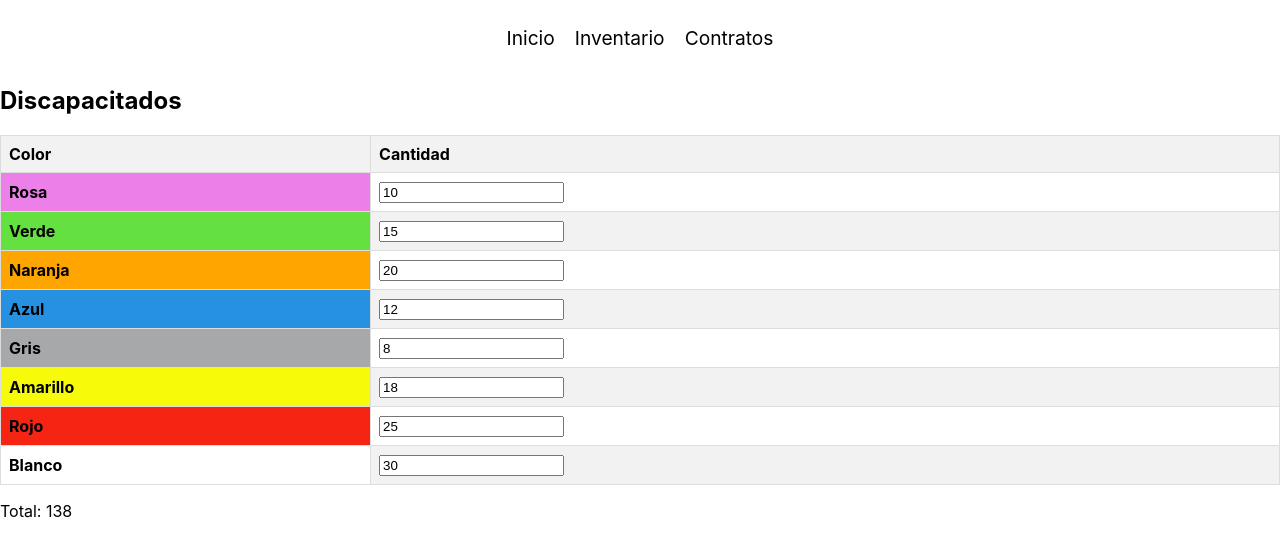
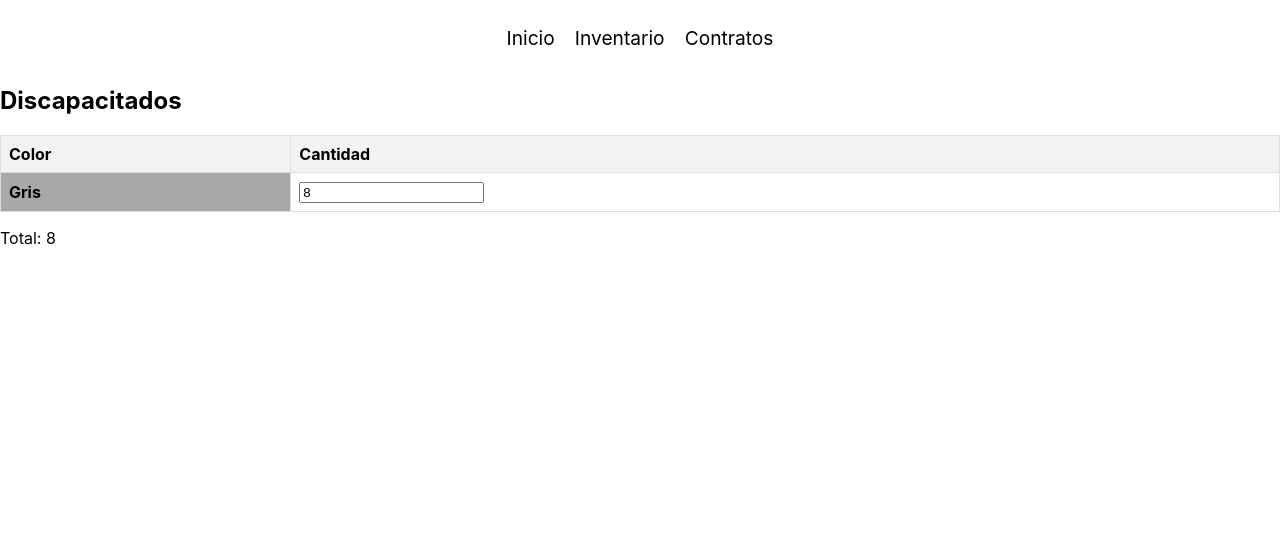
Before and after one commit to JesusUriel24/cliente, a React (Create React App) app: page /secciones/Discapacitados in a window 1280 px wide. Shown: the top 556 px of the page. Built offline with nearby package versions, Linux system fonts and the light colour scheme.

Commit message:
06/04/2024

```diff
--- a/src/components/Inicio.js
+++ b/src/components/Inicio.js
@@ -11,8 +11,8 @@ const Inicio = () => {
         <img src={imagen1} alt="Imagen 1" />
       </div>
       <div className="texto-container">
-        <h1>Bienvenido a nuestra aplicación</h1>
-        <p>Explora nuestras funcionalidades y descubre todo lo que podemos ofrecerte.</p>
+        <h1>Bienvenido a SaniMovil de Tlaxcala</h1>
+        <p>En SANIMÓVIL DE TLAXCALA usted encontrará servicio y atención en la renta de sanitarios móviles para eventos. Dentro de nuestros productos en renta podemos ofrecerle sanitarios de diferentes tipos, tales como: V.I.P., de obra, para personas con capacidades diferentes, lavamanos, regaderas y módulos para gel alcohol y sanitizante.</p>
       </div>
       <div className="imagen-container">
       <img src={imagen2} alt="Imagen 2" />
--- a/src/components/secciones/Armal.js
+++ b/src/components/secciones/Armal.js
@@ -4,14 +4,9 @@ import '../styles/styles.css';
 const Armal = () => {
   // Datos de ejemplo para la tabla
   const [datosTabla, setDatosTabla] = useState([
-    { color: 'Rosa', cantidad: 10, style: { backgroundColor: '#ED7FE8' } },
-    { color: 'Verde', cantidad: 15, style: { backgroundColor: '#65E041' } },
-    { color: 'Naranja', cantidad: 20, style: { backgroundColor: 'orange' } },
-    { color: 'Azul', cantidad: 12, style: { backgroundColor: '#2591E0' } },
     { color: 'Gris', cantidad: 8, style: { backgroundColor: '#A6A8AA' } },
-    { color: 'Amarillo', cantidad: 18, style: { backgroundColor: '#F7FB0A' } },
     { color: 'Rojo', cantidad: 25, style: { backgroundColor: '#F52413' } },
-    { color: 'Blanco', cantidad: 30, style: { backgroundColor: 'white' } },
+
   ]);
 
   const [total, setTotal] = useState(0);
--- a/src/components/secciones/BlustarObra.js
+++ b/src/components/secciones/BlustarObra.js
@@ -5,8 +5,8 @@ import '../styles/styles.css';
 const BlustarObra = () => {
   // Datos de ejemplo para la tabla
   const [datosTabla, setDatosTabla] = useState([
-    { color: 'Blustar Estandar Obra', cantidad: 10, style: { backgroundColor: '#ED7FE8' } },
-    { color: 'Blustar Ejecutivos Obra', cantidad: 15, style: { backgroundColor: '#65E041' } },
+    { color: 'Blustar Estandar Obra', cantidad: 10, style: { backgroundColor: '#EF2312' } },
+    { color: 'Blustar Ejecutivos Obra', cantidad: 15, style: { backgroundColor: '#EF2312' } },
   ]);
 
   const [total, setTotal] = useState(0);
--- a/src/components/secciones/Discapacitados.js
+++ b/src/components/secciones/Discapacitados.js
@@ -4,14 +4,9 @@ import '../styles/styles.css';
 const Discapacitados = () => {
   // Datos de ejemplo para la tabla
   const [datosTabla, setDatosTabla] = useState([
-    { color: 'Rosa', cantidad: 10, style: { backgroundColor: '#ED7FE8' } },
-    { color: 'Verde', cantidad: 15, style: { backgroundColor: '#65E041' } },
-    { color: 'Naranja', cantidad: 20, style: { backgroundColor: 'orange' } },
-    { color: 'Azul', cantidad: 12, style: { backgroundColor: '#2591E0' } },
+
     { color: 'Gris', cantidad: 8, style: { backgroundColor: '#A6A8AA' } },
-    { color: 'Amarillo', cantidad: 18, style: { backgroundColor: '#F7FB0A' } },
-    { color: 'Rojo', cantidad: 25, style: { backgroundColor: '#F52413' } },
-    { color: 'Blanco', cantidad: 30, style: { backgroundColor: 'white' } },
+
   ]);
 
   const [total, setTotal] = useState(0);
--- a/src/components/secciones/Fibra.js
+++ b/src/components/secciones/Fibra.js
@@ -4,13 +4,7 @@ import '../styles/styles.css';
 const Fibra = () => {
   // Datos de ejemplo para la tabla
   const [datosTabla, setDatosTabla] = useState([
-    { color: 'Rosa', cantidad: 10, style: { backgroundColor: '#ED7FE8' } },
-    { color: 'Verde', cantidad: 15, style: { backgroundColor: '#65E041' } },
-    { color: 'Naranja', cantidad: 20, style: { backgroundColor: 'orange' } },
-    { color: 'Azul', cantidad: 12, style: { backgroundColor: '#2591E0' } },
-    { color: 'Gris', cantidad: 8, style: { backgroundColor: '#A6A8AA' } },
-    { color: 'Amarillo', cantidad: 18, style: { backgroundColor: '#F7FB0A' } },
-    { color: 'Rojo', cantidad: 25, style: { backgroundColor: '#F52413' } },
+
     { color: 'Blanco', cantidad: 30, style: { backgroundColor: 'white' } },
   ]);
 
--- a/src/components/secciones/Lavamanos.js
+++ b/src/components/secciones/Lavamanos.js
@@ -4,8 +4,8 @@ import '../styles/styles.css';
 const Lavamanos = () => {
   // Datos de ejemplo para la tabla
   const [datosTabla, setDatosTabla] = useState([
-    { color: 'Lavamanos Doble', cantidad: 10, style: { backgroundColor: '#ED7FE8' } },
-    { color: 'Lavamanos Acero Inoxidable', cantidad: 15, style: { backgroundColor: '#65E041' } },
+    { color: 'Lavamanos Doble', cantidad: 10, style: { backgroundColor: '#AEA8A8' } },
+    { color: 'Lavamanos Acero Inoxidable', cantidad: 15, style: { backgroundColor: '#939090' } },
   ]);
 
   // Estado para almacenar el total
```
